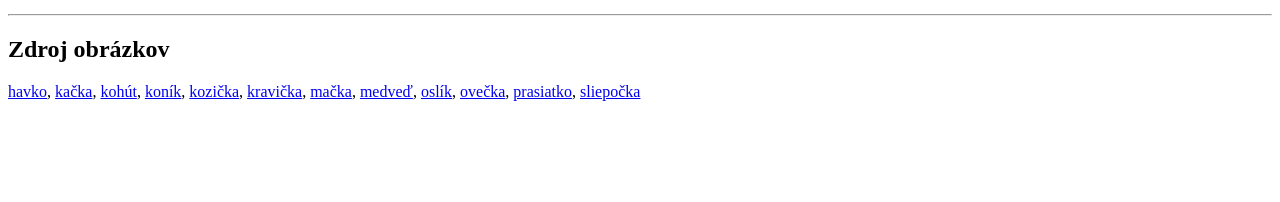
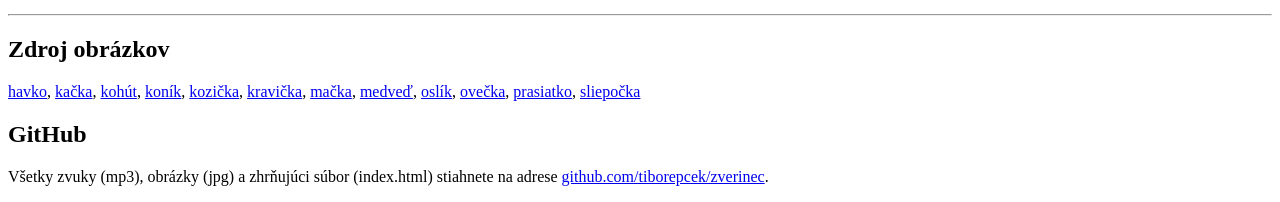
Before and after one commit to tiborepcek/zverinec, a plain HTML site: page index.html in a window 1280 px wide. Shown: the part 5882-6084 px from the top of the page. Before the commit the page ends 5999 px from the top, so only its background shows below. Drawn offline with Linux system fonts and the light colour scheme.

Commit message:
Doplnený odkaz na GitHub

```diff
--- a/index.html
+++ b/index.html
@@ -126,5 +126,8 @@
 
 		<h2>Zdroj obrázkov</h2>
 		<p><a href="https://pixabay.com/sk/viac-pes-%C3%BAsmev-cute-psi-425067/">havko</a>, <a href="https://commons.wikimedia.org/wiki/File:Male_and_Female_mallard_ducks.jpg">kačka</a>, <a href="https://en.wikipedia.org/wiki/Rooster#/media/File:Fighting_cock_Philippines.jpg">kohút</a>, <a href="https://en.wikipedia.org/wiki/Nokota_horse#/media/File:Nokota_Horse_Stud_Band.jpg">koník</a>, <a href="https://commons.wikimedia.org/wiki/File:Grenadine_Goat_and_Kids.jpg">kozička</a>, <a href="https://www.flickr.com/photos/treehouse1977/2401578132">kravička</a>, <a href="https://en.wikipedia.org/wiki/Cat#/media/File:Cat_eating_a_rabbit.jpeg">mačka</a>, <a href="https://www.flickr.com/photos/karilop/10788798274">medveď</a>, <a href="https://commons.wikimedia.org/wiki/File:Telascica-Donkey.JPG">oslík</a>, <a href="https://pixabay.com/sk/st%C3%A1do-oviec-ovce-st%C3%A1do-49667/">ovečka</a>, <a href="http://www.freestockphotos.biz/stockphoto/10094">prasiatko</a>, <a href="https://commons.wikimedia.org/wiki/File:Buff_Orpington_chicken,_UK.jpg">sliepočka</a></p>
+
+		<h2>GitHub</h2>
+		<p>Všetky zvuky (mp3), obrázky (jpg) a zhrňujúci súbor (index.html) stiahnete na adrese <a href="https://github.com/tiborepcek/zverinec">github.com/tiborepcek/zverinec</a>.</p>
 	</body>
 </html>
```
